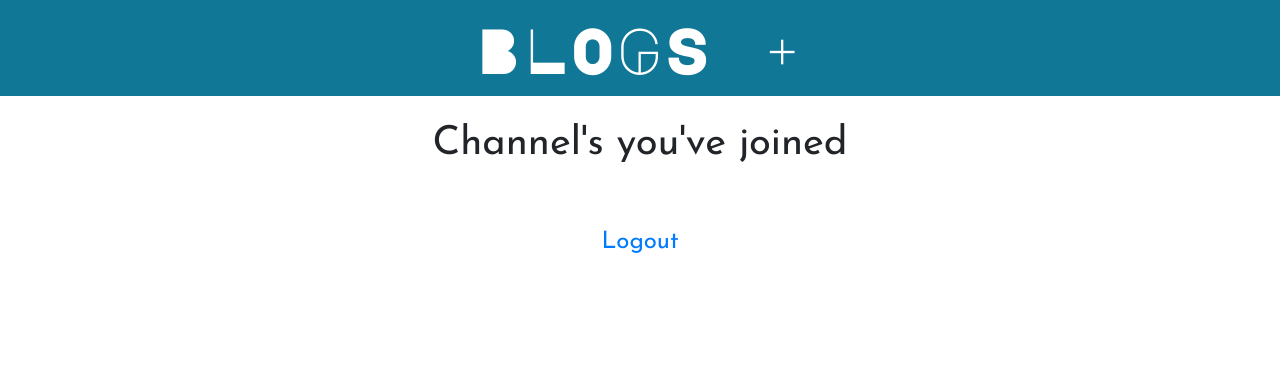
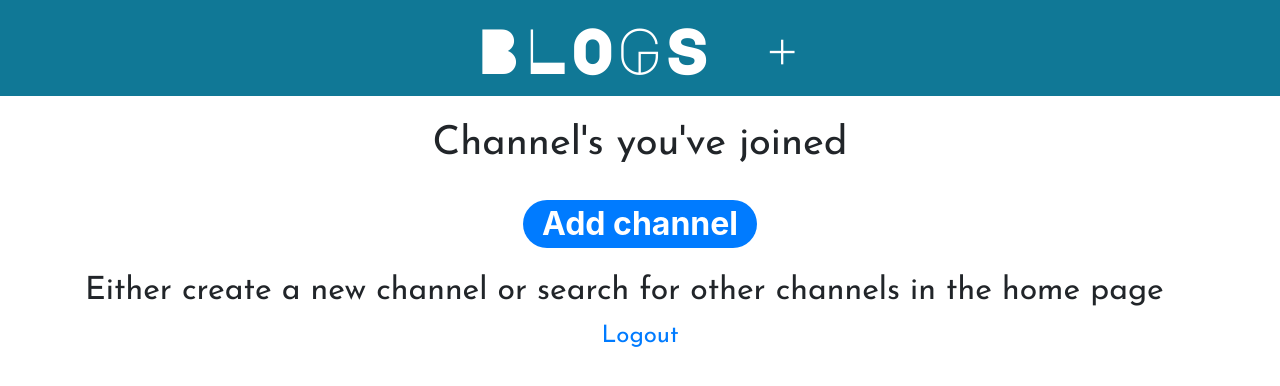
Before and after one commit to vishwakarmad1999/my-blog, a Django app: page /c/list/ in a window 1280 px wide. Shown: the top 386 px of the page. Run offline with Django 3.2, Linux system fonts and the light colour scheme; the visitor is signed in with stand-in values (Sample User, id 1); data that the repository does not hold is empty; some libraries are stand-ins or nearby versions.

Commit message:
Added a badge

```diff
--- a/mysite/settings.py
+++ b/mysite/settings.py
@@ -23,7 +23,7 @@ BASE_DIR = os.path.dirname(os.path.dirname(os.path.abspath(__file__)))
 SECRET_KEY = 'wp23y3%d*o7c&&2nua*+mcpmw8%is()c5+_=)h7fybks0mueh&'
 
 # SECURITY WARNING: don't run with debug turned on in production!
-DEBUG = True
+DEBUG = False
 
 ALLOWED_HOSTS = ['.pythonanywhere.com', 'localhost']
 
--- a/templates/channel/channel_list.html
+++ b/templates/channel/channel_list.html
@@ -14,10 +14,19 @@
 
 {% block content %}
 <div class="text">
-	<h1 class="text-center">Channel's you've joined</h1><br><br>
-
-	{% for c in qs %}
-		<a href="/c/{{ c.slug }}" class="channel">{{ c }}</a><br>
-	{% endfor %}
+	<h1 class="text-center">Channel's you've joined</h1>
+	<br>
+</div>
+<div align="center">
+	<a class="badge badge-pill badge-primary" href="/c/create/" style="font-size: 200%">Add channel</a>
+</div><br>
+<div class="text">
+	{% if qs %}
+		{% for c in qs %}
+			<a href="/c/{{ c.slug }}" class="channel">{{ c }}</a><br>
+		{% endfor %}
+	{% else %}
+		<h2>Either create a new channel or search for other channels in the home page</h2>
+	{% endif %}
 </div>
 {% endblock %}
```
Also changed, not shown: channel/forms.py (+15 -0 lines), channel/views.py (line endings or trailing spaces).
